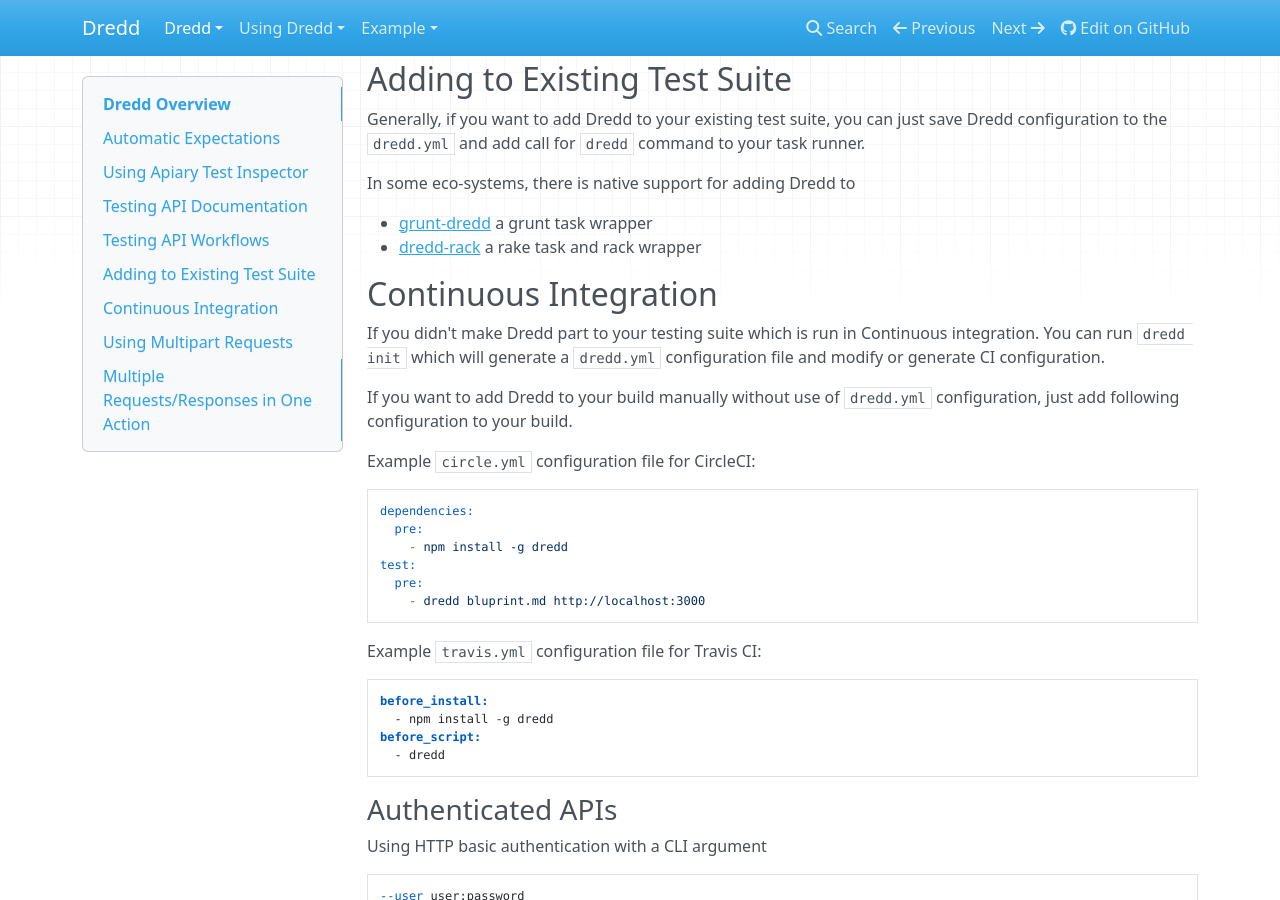
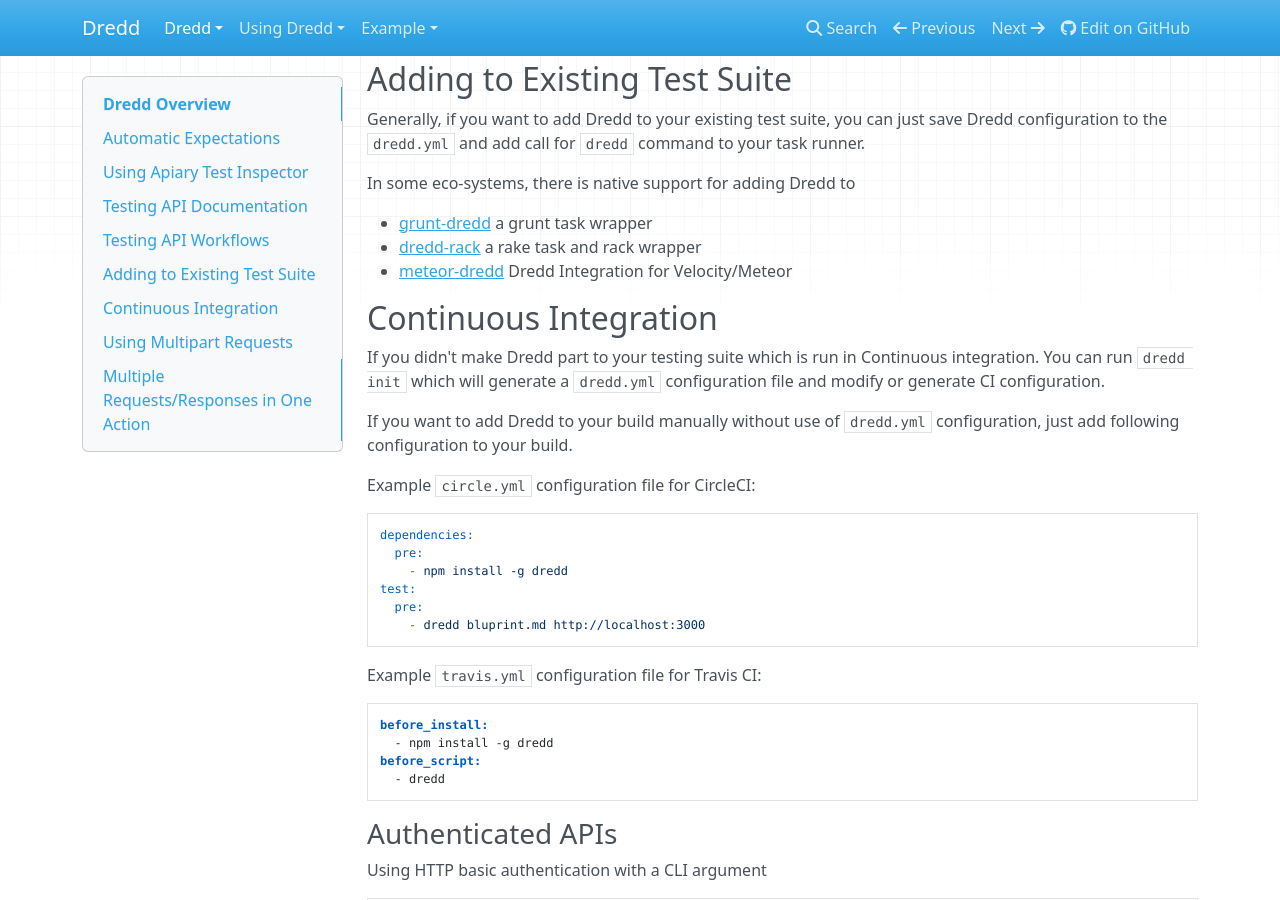
Before and after one commit to apiaryio/dredd, an MkDocs documentation site: the page built from docs/overview.md, in a window 1280 px wide and 900 px high, scrolled down 4231 px. Built offline with MkDocs 1.6.1, drawn with Linux system fonts in a browser that asks for light colours; nearby versions of some CDN libraries; old or Windows-style settings are respelled for this version of MkDocs.

Commit message:
Dredd + Meteor for known eco-system integrations

```diff
--- a/docs/overview.md
+++ b/docs/overview.md
@@ -208,6 +208,7 @@
 
 - [grunt-dredd](https://github.com/mfgea/grunt-dredd) a grunt task wrapper
 - [dredd-rack](https://github.com/gonzalo-bulnes/dredd-rack) a rake task and rack wrapper
+- [meteor-dredd](https://github.com/storeness/meteor-dredd) Dredd Integration for Velocity/Meteor
 
 ## Continuous Integration
 
```
